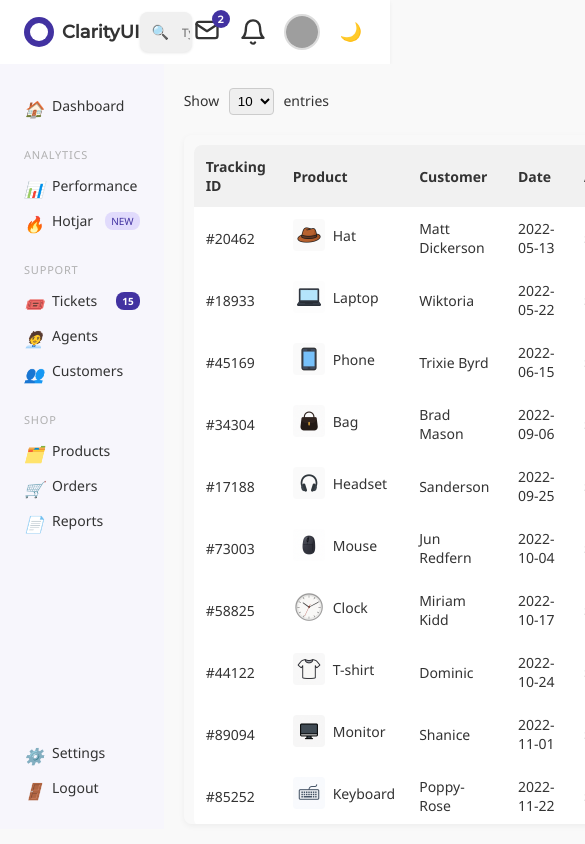
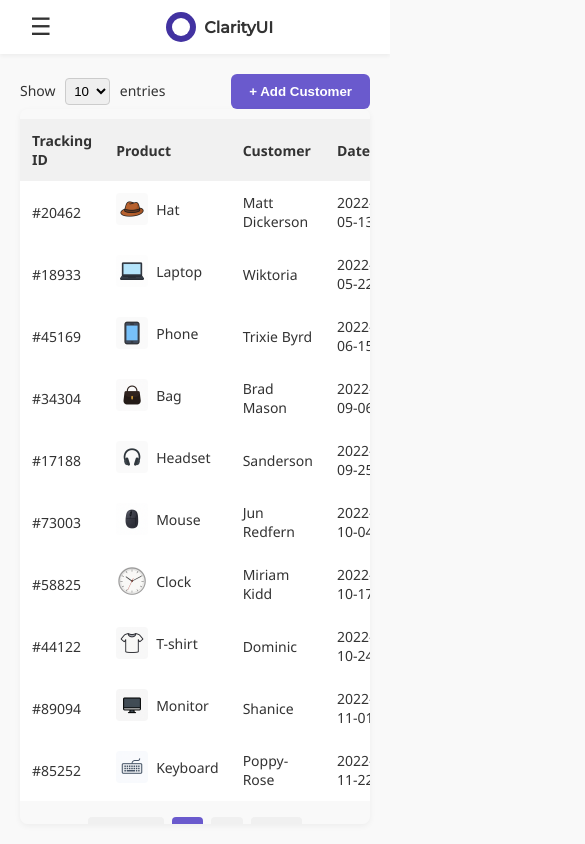
Before and after one commit to pmarsiglia93/vue-dashboard, a Vue app: page /#/products in a window 390 px wide. Shown: the top 844 px of the page, 585 px wide, since content can reach past the window. Built offline with nearby package versions, Linux system fonts and the light colour scheme; data requests are answered from the project's data file; grey boxes are pictures that could not be loaded.

Commit message:
responsividade

```diff
--- a/src/components/Header.vue
+++ b/src/components/Header.vue
@@ -1,15 +1,27 @@
 <template>
   <header class="header">
+    <!-- Menu Hamburguer (visível apenas no mobile) -->
+    <button
+      class="menu-toggle"
+      @click="$emit('toggle-sidebar')"
+      aria-label="Toggle Menu"
+    >
+      ☰
+    </button>
+
+    <!-- Logo -->
     <div class="logo">
       <div class="logo-icon"></div>
       <span>ClarityUI</span>
     </div>
 
+    <!-- Campo de busca -->
     <div class="search-container">
       <span class="icon">🔍</span>
       <input type="text" placeholder="Type to search" class="search-input" />
     </div>
 
+    <!-- Ícones do topo -->
     <div class="header-icons">
       <div class="icon-wrapper">
         <!-- Envelope Icon -->
@@ -26,9 +38,9 @@
           <rect x="3" y="5" width="18" height="14" rx="2" ry="2" />
           <polyline points="3,7 12,13 21,7" />
         </svg>
-
         <span class="badge">2</span>
       </div>
+
       <!-- Bell Icon -->
       <svg
         xmlns="http://www.w3.org/2000/svg"
@@ -44,13 +56,14 @@
         <path d="M13.73 21a2 2 0 01-3.46 0" />
       </svg>
 
+      <!-- Avatar -->
       <img
         class="avatar"
         src="https://i.pravatar.cc/32?img=3"
         alt="User Avatar"
       />
 
-      <!-- Toggle Theme Button (dinâmico) -->
+      <!-- Botão de troca de tema -->
       <button
         class="toggle-btn"
         @click="$emit('toggle-dark')"
@@ -89,6 +102,19 @@ export default {
   box-shadow: 0 2px 4px rgba(0, 0, 0, 0.05);
   font-family: "Montserrat", sans-serif;
   color: var(--text-color);
+  position: sticky;
+  top: 0;
+  z-index: 1020;
+}
+
+.menu-toggle {
+  display: none;
+  font-size: 24px;
+  background: none;
+  border: none;
+  margin-right: 16px;
+  cursor: pointer;
+  color: inherit;
 }
 
 .logo {
@@ -129,6 +155,7 @@ export default {
   display: flex;
   align-items: center;
   padding-left: 40px;
+  flex-shrink: 1;
 }
 
 .icon {
@@ -154,6 +181,7 @@ export default {
   display: flex;
   align-items: center;
   gap: 16px;
+  flex-shrink: 0;
 }
 
 .icon-wrapper {
@@ -202,4 +230,22 @@ export default {
 .toggle-btn:hover {
   transform: scale(1.2);
 }
+
+/* RESPONSIVO */
+@media (max-width: 768px) {
+  .menu-toggle {
+    display: block;
+  }
+
+  .search-container,
+  .header-icons {
+    display: none;
+  }
+
+  .logo {
+    font-size: 16px;
+    margin-left: auto;
+    margin-right: auto;
+  }
+}
 </style>
--- a/src/components/MainContent.vue
+++ b/src/components/MainContent.vue
@@ -142,18 +142,21 @@ export default {
   flex-direction: column;
   background-color: var(--bg-color);
   height: auto;
+  overflow-x: auto;
 }
 
 .top-bar {
   display: flex;
   justify-content: space-between;
   align-items: center;
-  margin-bottom: 16px;
+  flex-wrap: wrap;
+  gap: 12px;
 }
 
 .entries-filter label {
   font-size: 14px;
   color: var(--text-color);
+  white-space: nowrap;
 }
 
 .entries-filter select {
@@ -172,6 +175,7 @@ export default {
   font-weight: bold;
   cursor: pointer;
   transition: 0.3s;
+  white-space: nowrap;
 }
 
 .top-bar button:hover {
--- a/src/components/ProductTable.vue
+++ b/src/components/ProductTable.vue
@@ -37,7 +37,7 @@
             </span>
           </td>
           <td class="action-cell">
-            <!-- Edit Icon -->
+            <!-- Edit -->
             <svg
               xmlns="http://www.w3.org/2000/svg"
               class="action-icon"
@@ -53,7 +53,7 @@
               <path d="M16.5 3.5l4 4L7 21H3v-4L16.5 3.5z" />
             </svg>
 
-            <!-- Delete Icon -->
+            <!-- Delete -->
             <svg
               xmlns="http://www.w3.org/2000/svg"
               class="action-icon"
@@ -82,6 +82,7 @@
       >
         Previous
       </button>
+
       <button
         v-for="page in totalPages"
         :key="page"
@@ -90,6 +91,7 @@
       >
         {{ page }}
       </button>
+
       <button
         :disabled="currentPage === totalPages"
         @click="changePage(currentPage + 1)"
@@ -147,7 +149,9 @@ export default {
       }
     },
     changePage(page) {
-      this.currentPage = page;
+      if (page >= 1 && page <= this.totalPages) {
+        this.currentPage = page;
+      }
     },
   },
   created() {
@@ -170,8 +174,9 @@ export default {
   background-color: var(--bg-color);
   border-radius: 8px;
   box-shadow: 0 2px 6px rgba(0, 0, 0, 0.05);
-  height: auto; /* IMPORTANTE: evita forçar espaço */
+  height: auto;
 }
+
 .product-cell {
   display: flex;
   align-items: center;
@@ -207,6 +212,7 @@ export default {
 
 table {
   width: 100%;
+  min-width: 700px;
   border-collapse: collapse;
   background-color: var(--header-bg);
   border-radius: 8px;
@@ -274,4 +280,14 @@ tr:nth-child(odd) {
 .action-icon:hover {
   transform: scale(1.1);
 }
+
+@media (max-width: 768px) {
+  .table-container {
+    padding: 10px 0;
+  }
+
+  table {
+    border-radius: 0;
+  }
+}
 </style>
--- a/src/components/Sidebar.vue
+++ b/src/components/Sidebar.vue
@@ -1,5 +1,13 @@
 <template>
-  <aside class="sidebar">
+  <div>
+    <!-- Overlay para fechar ao clicar fora (apenas mobile) -->
+    <div
+      v-if="!isDesktop && visible"
+      class="sidebar-overlay"
+      @click="$emit('close-sidebar')"
+    ></div>
+
+    <aside class="sidebar" v-if="visible || isDesktop">
       <ul>
         <li class="menu-item">
           <i class="icon">🏠</i>
@@ -58,13 +66,34 @@
         </div>
       </ul>
     </aside>
+  </div>
 </template>
 
 <script>
 export default {
+  props: {
+    visible: {
+      type: Boolean,
+      default: true,
+    },
+  },
+  data() {
+    return {
+      isDesktop: window.innerWidth > 768,
+    };
+  },
+  mounted() {
+    window.addEventListener("resize", this.updateSize);
+  },
+  beforeUnmount() {
+    window.removeEventListener("resize", this.updateSize);
+  },
   methods: {
     handleLogout() {
       this.$router.replace("/login");
+    },
+    updateSize() {
+      this.isDesktop = window.innerWidth > 768;
     },
   },
 };
@@ -81,6 +110,8 @@ export default {
   font-family: "Segoe UI", sans-serif;
   font-size: 14px;
   color: var(--text-color);
+  z-index: 1001;
+  position: relative;
 }
 
 ul {
@@ -144,4 +175,27 @@ ul {
   margin-top: auto;
   padding-top: 24px;
 }
+
+/* Mobile sidebar como sobreposição */
+@media (max-width: 768px) {
+  .sidebar {
+    position: fixed;
+    top: 56px; /* altura do header */
+    left: 0;
+    height: calc(95vh - 56px);
+    background-color: var(--sidebar-bg);
+    box-shadow: 2px 0 8px rgba(0, 0, 0, 0.2);
+    z-index: 1001;
+  }
+
+  .sidebar-overlay {
+    position: fixed;
+    top: 56px;
+    left: 0;
+    width: 100vw;
+    height: calc(95vh - 56px);
+    background-color: rgba(0, 0, 0, 0.3);
+    z-index: 1000;
+  }
+}
 </style>
--- a/src/views/Products.vue
+++ b/src/views/Products.vue
@@ -1,9 +1,16 @@
 <template>
   <div class="layout" :class="{ 'dark-mode': isDarkMode }">
-    <Header @toggle-dark="toggleTheme" />
+    <Header
+      @toggle-dark="toggleTheme"
+      :isDarkMode="isDarkMode"
+      @toggle-sidebar="sidebarVisible = !sidebarVisible"
+    />
 
     <div class="main-section">
-      <Sidebar />
+      <Sidebar
+        :visible="sidebarVisible"
+        @close-sidebar="sidebarVisible = false"
+      />
       <MainContent />
     </div>
   </div>
@@ -23,12 +30,26 @@ export default {
   data() {
     return {
       isDarkMode: false,
+      sidebarVisible: window.innerWidth > 768,
     };
+  },
+  mounted() {
+    window.addEventListener("resize", this.handleResize);
+  },
+  beforeUnmount() {
+    window.removeEventListener("resize", this.handleResize);
   },
   methods: {
     toggleTheme() {
       this.isDarkMode = !this.isDarkMode;
       document.body.classList.toggle("dark-mode", this.isDarkMode);
+    },
+    handleResize() {
+      if (window.innerWidth > 768 && !this.sidebarVisible) {
+        this.sidebarVisible = true;
+      } else if (window.innerWidth <= 768 && this.sidebarVisible) {
+        this.sidebarVisible = false;
+      }
     },
   },
 };
@@ -39,11 +60,14 @@ export default {
   display: flex;
   flex-direction: column;
   height: 100vh;
+  overflow: hidden;
 }
 
 .main-section {
   display: flex;
   flex: 1;
+  position: relative;
   min-height: 0;
+  overflow: hidden;
 }
 </style>
```
Also changed, not shown: src/components/HeaderTop.vue (+19 -1 lines). Lines whose indentation alone changed are shown as unchanged.
